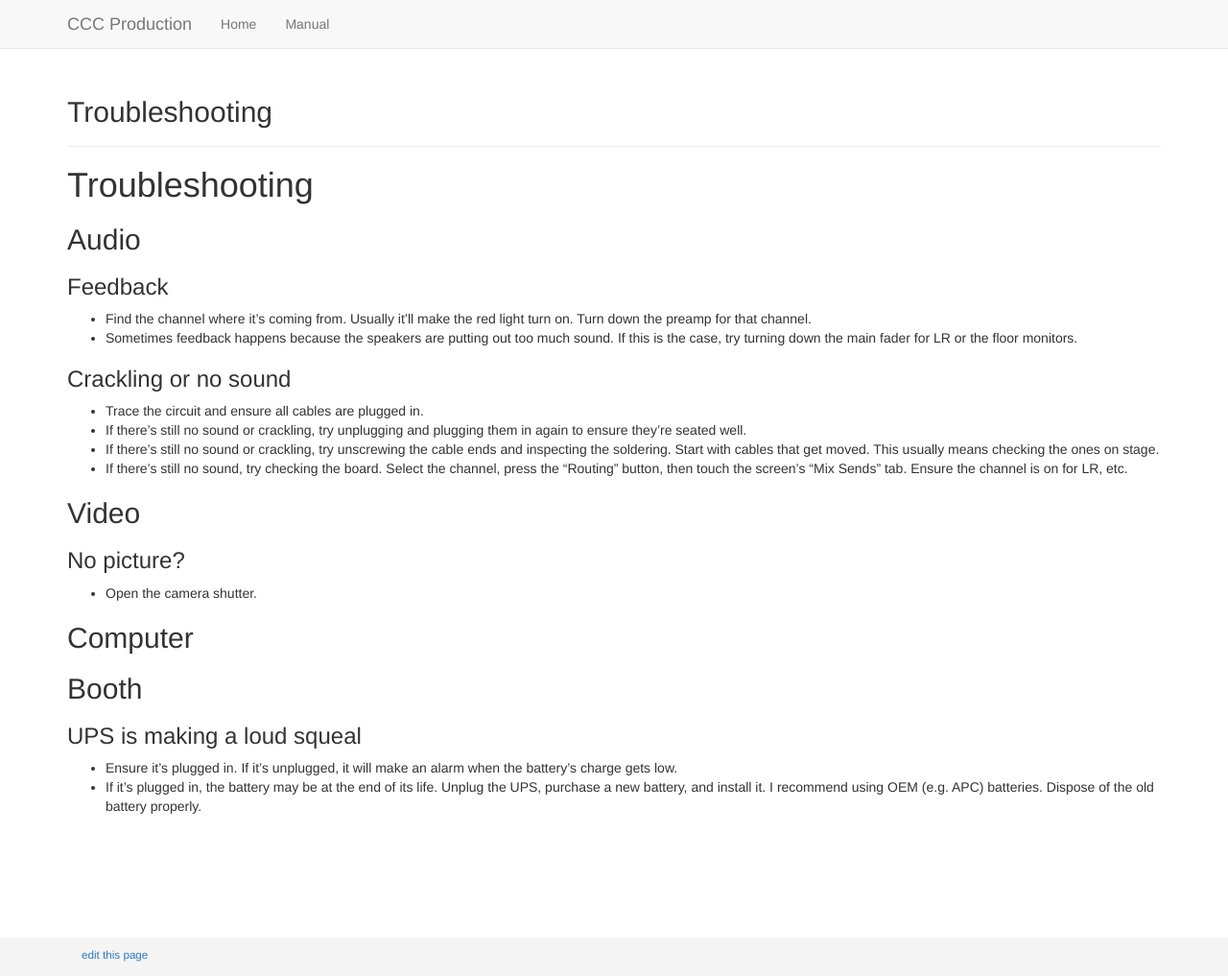
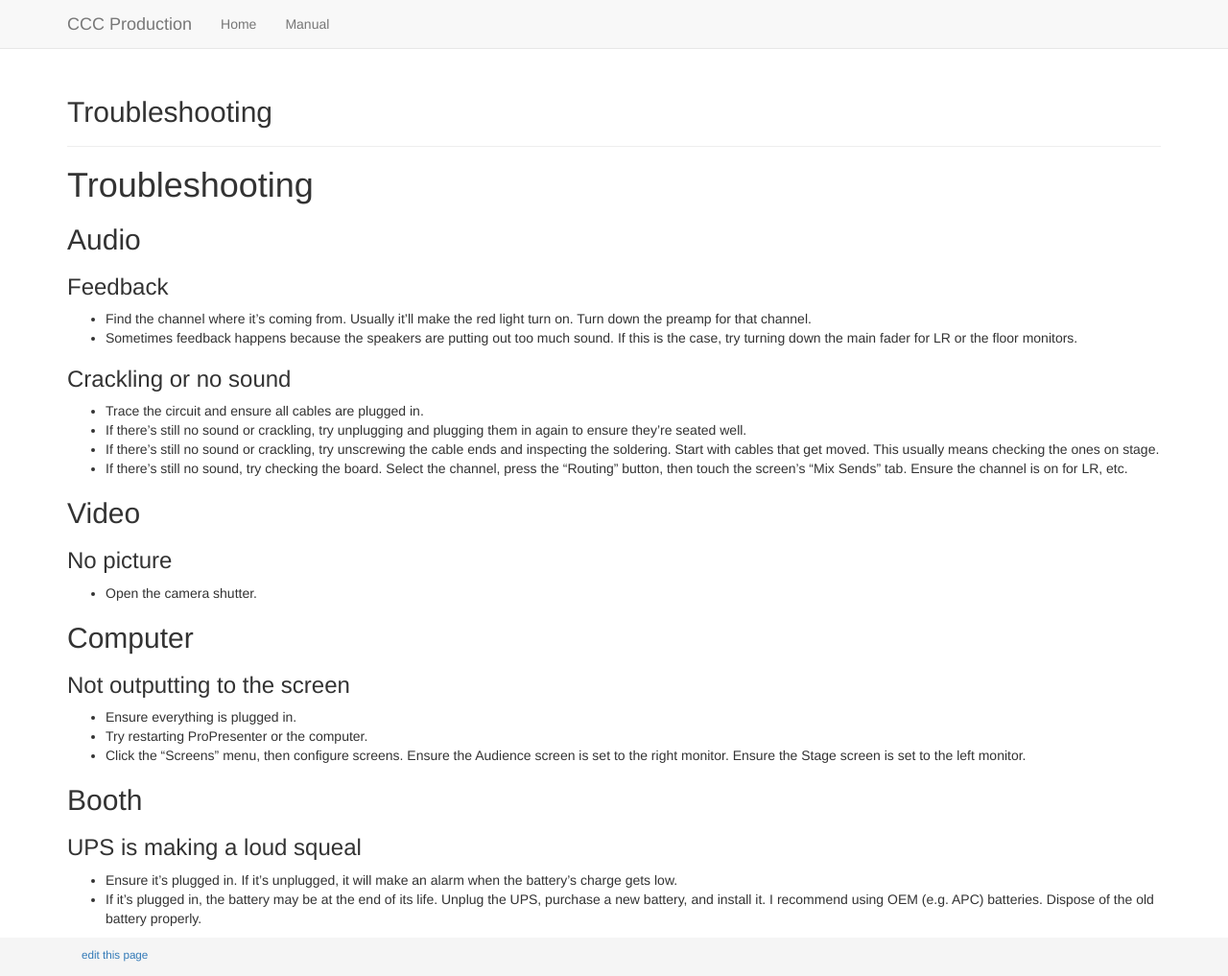
Before and after one commit to spraints/ccc-production, a Jekyll site: the page built from manual/troubleshooting.md, in a window 1280 px wide and 1017 px high. Shown: the whole window at 96% size. Built offline with Jekyll 4.4.1, drawn with Linux system fonts in a browser that asks for light colours; nearby versions of some CDN libraries.

Commit message:
oh pro presenter why did you forget my screens

```diff
--- a/manual/troubleshooting.md
+++ b/manual/troubleshooting.md
@@ -19,10 +19,15 @@ layout: default
 
 ## Video
 
-### No picture?
+### No picture
 * Open the camera shutter.
 
 ## Computer
+
+### Not outputting to the screen
+* Ensure everything is plugged in.
+* Try restarting ProPresenter or the computer.
+* Click the "Screens" menu, then configure screens. Ensure the Audience screen is set to the right monitor. Ensure the Stage screen is set to the left monitor.
 
 ## Booth
 
```
